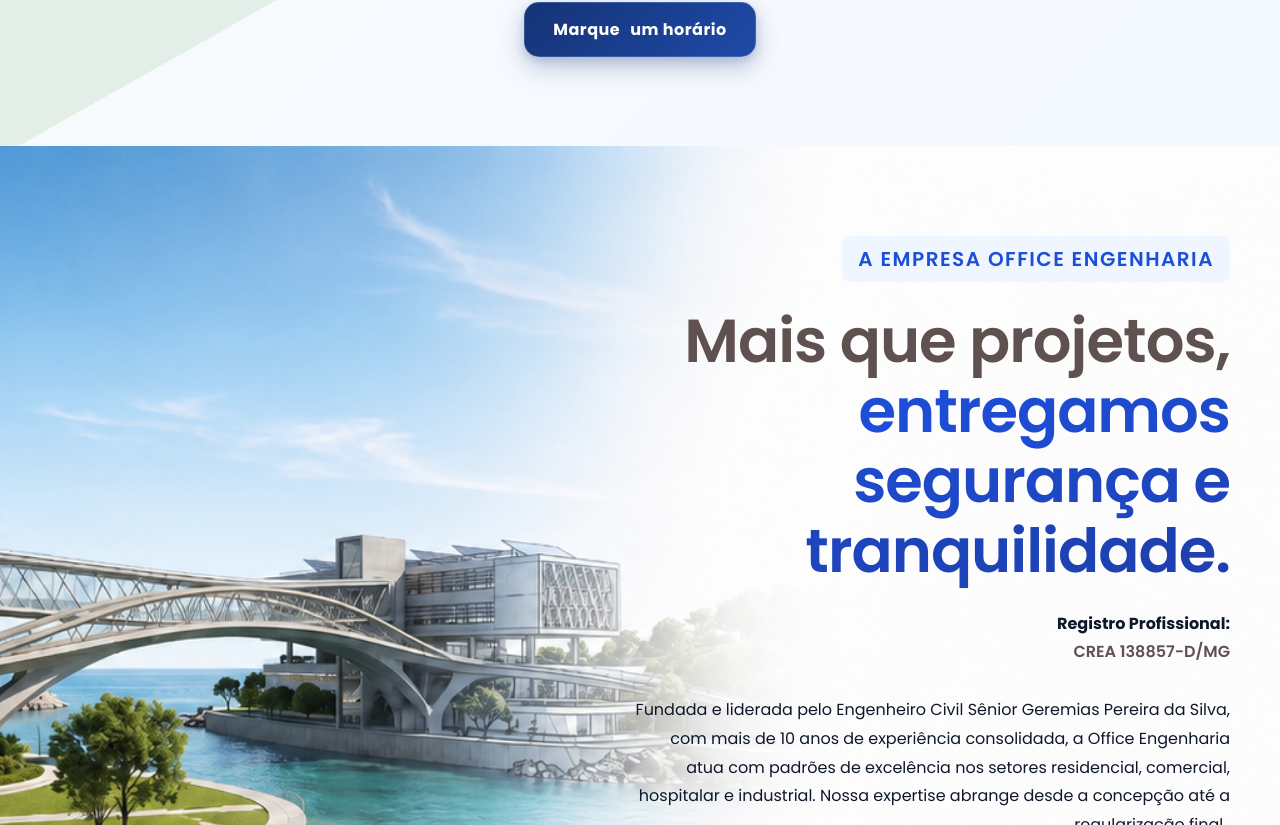
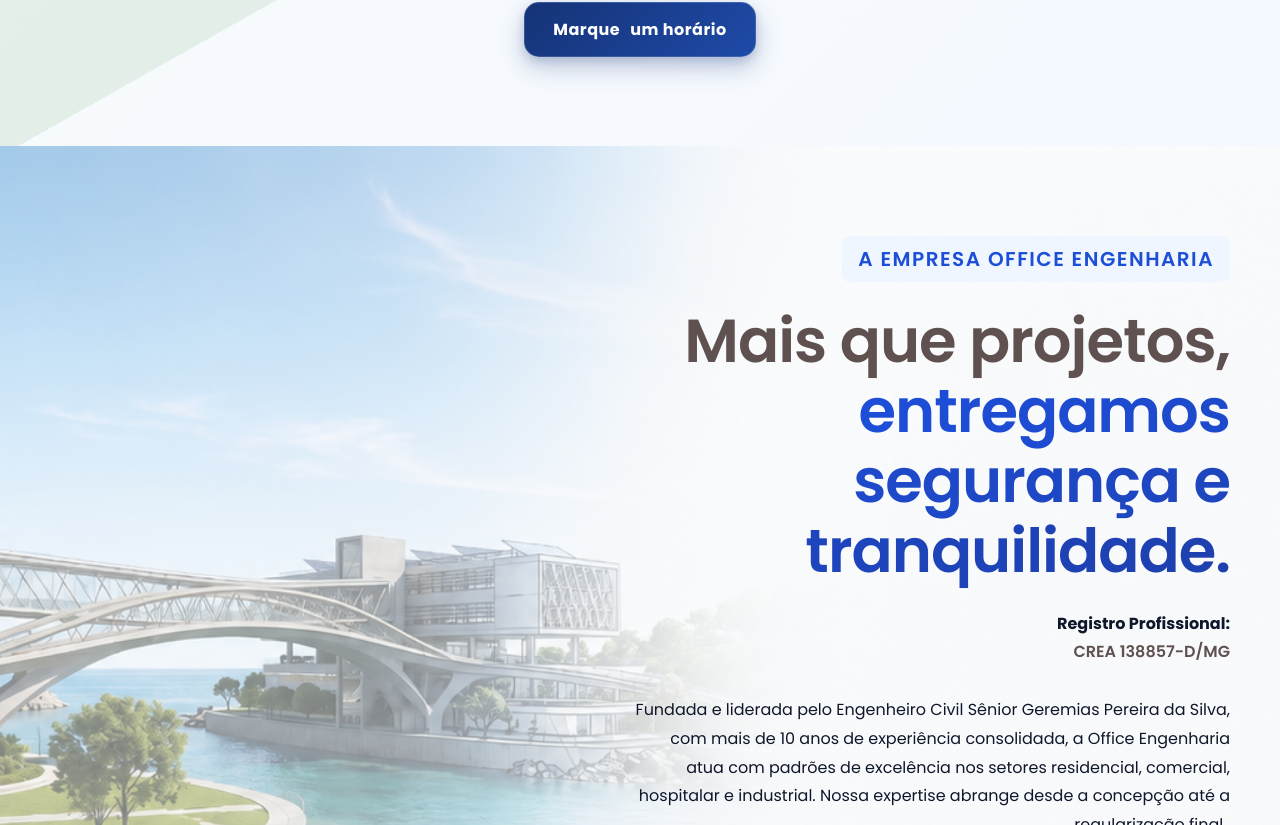
Before and after one commit to Fernandofgs91/LandingPages, a React (Vite) app: page / in a window 1280 px wide. Shown: the part 2015-2840 px from the top of the page. Built offline with nearby package versions, Linux system fonts and the light colour scheme; no server answers.

Commit message:
opacidade

```diff
--- a/src/componentes/Empresa/Empresa.module.css
+++ b/src/componentes/Empresa/Empresa.module.css
@@ -22,7 +22,7 @@
   background-image: url('../../assets/empresa/fotoempresa2.png');
   background-size: cover;
   background-position: center;
-  /* opacity: 0.03;   */
+  opacity: 0.5;
   z-index: 0;
   pointer-events: none;
 }
--- a/src/componentes/Header/header.module.css
+++ b/src/componentes/Header/header.module.css
@@ -90,7 +90,6 @@
 .ctaWrapper {
   opacity: 0;
   transform: translateY(50px) scale(.9);
-
   animation: buttonReveal .8s cubic-bezier(.22, 1, .36, 1) forwards;
   animation-delay: 1.5s;
 }
```
